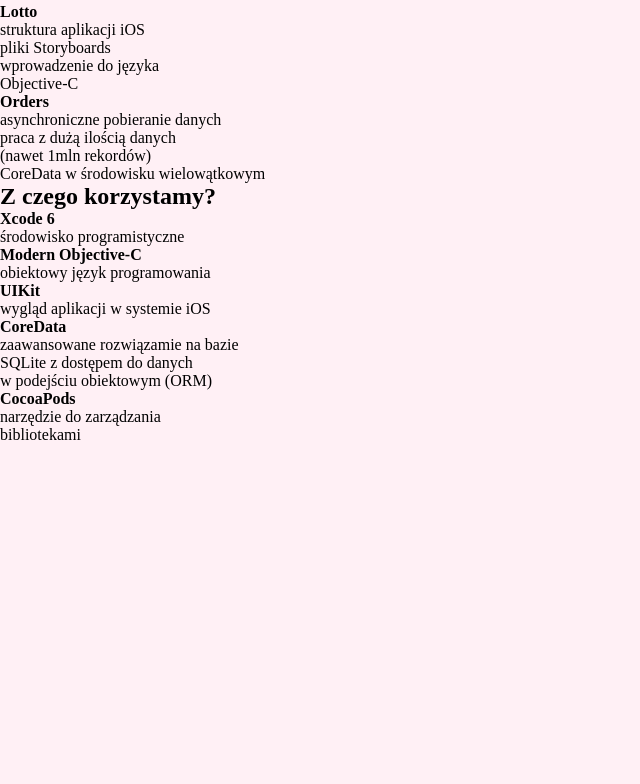
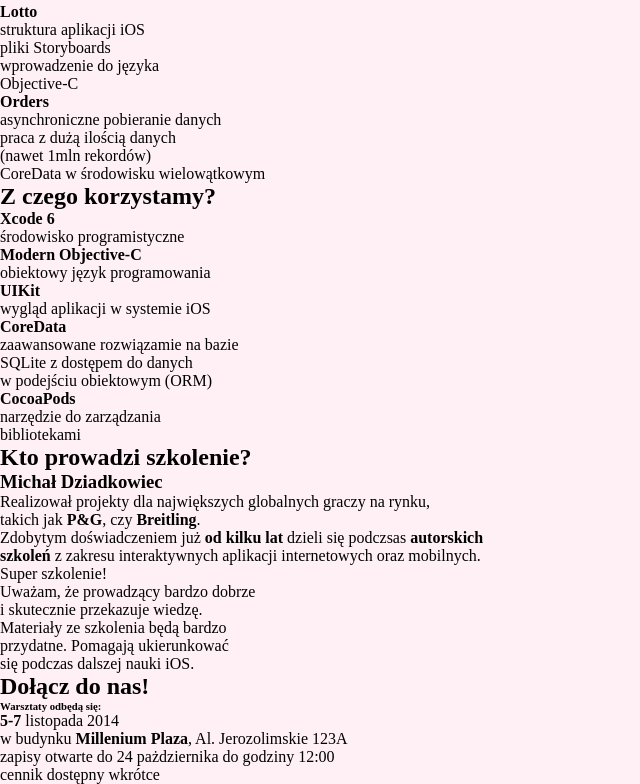
Before and after one commit to Kuba-C/Zadanie_na_praktyki, a plain HTML site: page index.html in a window 1280 px wide. Shown: the part 1237-2021 px from the top of the page, without its empty margins (0-640 px from the left). Before the commit the page ends 1681 px from the top, so only its background shows below. Drawn offline with Linux system fonts and the light colour scheme.

Commit message:
and next articles

```diff
--- a/index.html
+++ b/index.html
@@ -36,7 +36,7 @@
     </footer>
   </article>
 
-  <article id="info">
+  <article id="benefits">
     <header>
       <h3>dzięki szkoleniu</h3>
     </header>
@@ -144,6 +144,44 @@
 
   </article>
 
+  <article id="coach">
+    <header>
+      <h2>Kto prowadzi szkolenie?</h2>
+    </header>
+
+    <section id="aboutcoach">
+      <h3>Michał Dziadkowiec</h3>
+      <p>Realizował projekty dla największych globalnych graczy na rynku,
+        <br />takich jak <strong>P&G</strong>, czy <strong>Breitling</strong>.</p>
+      <p>Zdobytym doświadczeniem już <strong>od kilku lat</strong> dzieli się podczsas <strong>autorskich
+          <br />szkoleń</strong> z zakresu interaktywnych aplikacji internetowych oraz mobilnych.</p>
+    </section>
+
+    <section id="bubbles">
+      <p>Super szkolenie!</p>
+      <p>Uważam, że prowadzący bardzo dobrze
+        <br />i skutecznie przekazuje wiedzę.</p>
+      <p>Materiały ze szkolenia będą bardzo
+        <br /> przydatne. Pomagają ukierunkować
+        <br />się podczas dalszej nauki iOS.</p>
+    </section>
+  </article>
+
+  <article id="join">
+    <header>
+      <h2>Dołącz do nas!</h2>
+    </header>
+
+    <section id="info">
+      <h6>Warsztaty odbędą się:</h6>
+      <p class="date"><strong>5-7</strong> listopada 2014</p>
+      <p>w budynku <strong>Millenium Plaza</strong>, Al. Jerozolimskie 123A</p>
+      <p>zapisy otwarte do 24 pażdziernika do godziny 12:00</p>
+      <p class"price">cennik dostępny wkrótce</p>
+    </section>
+  </article>
+
+
 
 
 
```
